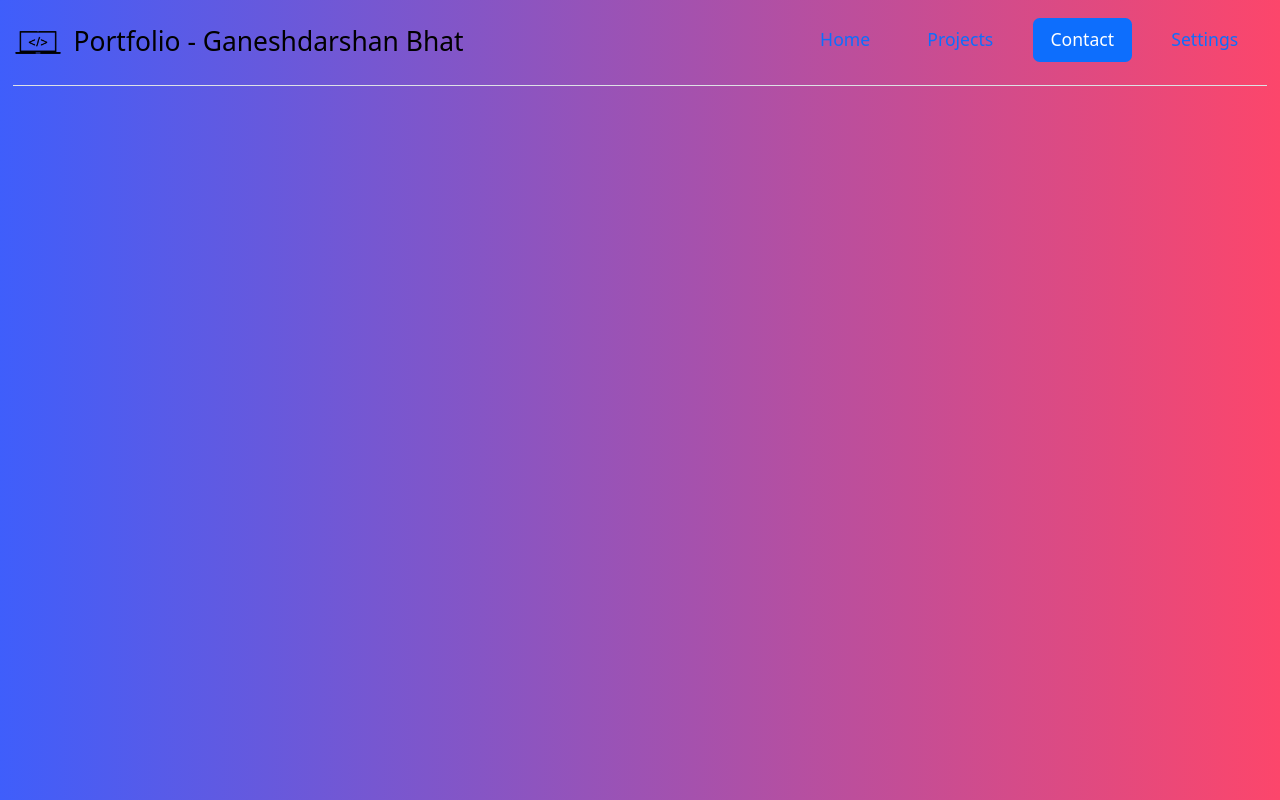
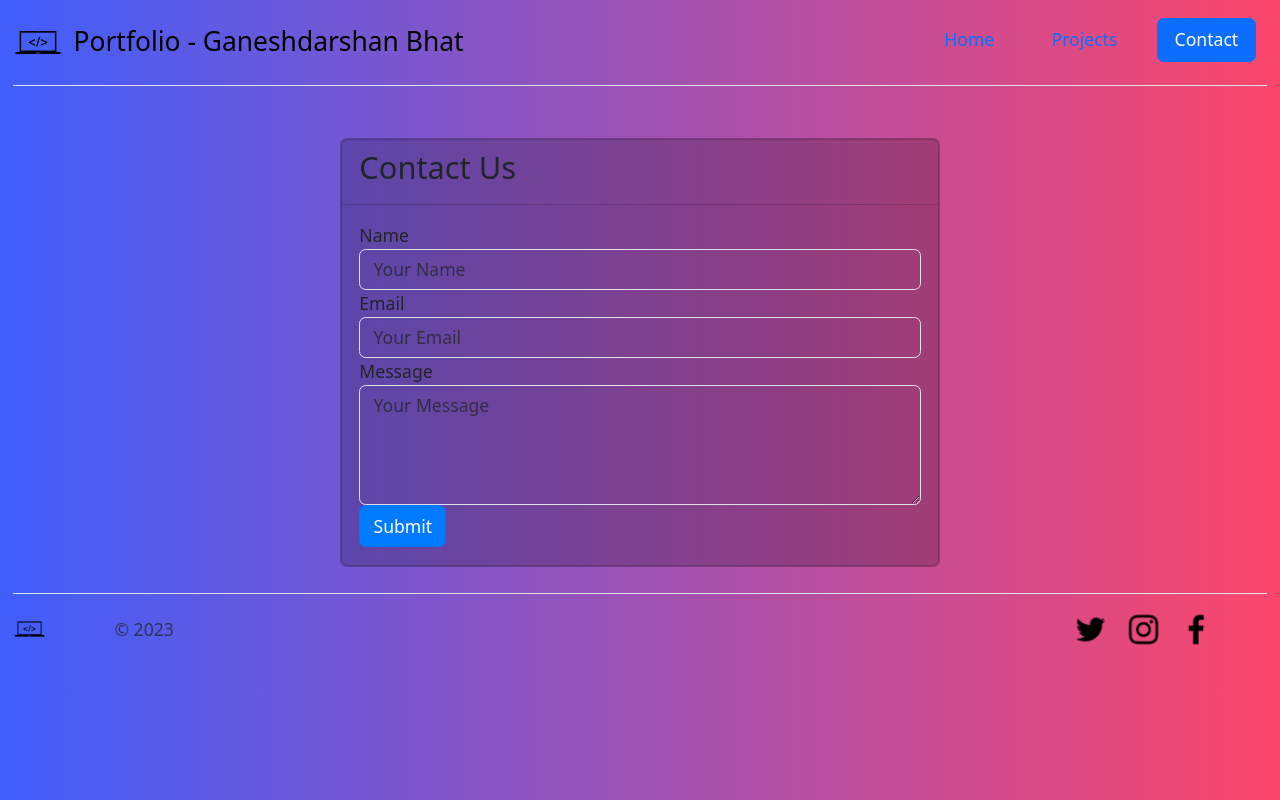
Before and after one commit to bhatganeshdarshan/Portfolio, a Django app: page /contact in a window 1280 px wide. Run offline with Django 3.2, Linux system fonts and the light colour scheme; some libraries are stand-ins or nearby versions.

Commit message:
all pages done

```diff
--- a/myPortfolio/templates/contact.html
+++ b/myPortfolio/templates/contact.html
@@ -22,6 +22,22 @@
       integrity="sha384-HwwvtgBNo3bZJJLYd8oVXjrBZt8cqVSpeBNS5n7C8IVInixGAoxmnlMuBnhbgrkm"
       crossorigin="anonymous"
     ></script>
+    <script src="https://ajax.googleapis.com/ajax/libs/jquery/3.5.1/jquery.min.js"></script>
+<script src="https://cdnjs.cloudflare.com/ajax/libs/popper.js/1.16.0/umd/popper.min.js"></script>
+<script src="https://maxcdn.bootstrapcdn.com/bootstrap/4.5.2/js/bootstrap.min.js"></script>
+<style>    .card {
+      background-color: rgba(0, 0, 0, 0.1); /* Transparent background */
+    }
+    .card-header {
+      background-color: rgba(0, 0, 0, 0); /* Transparent background for card headers */
+    }
+    .form-control {
+      background-color: rgba(0, 0, 0, 0); /* Transparent background for input fields */
+      color: #fff; /* White text color */
+    }
+    .btn-primary {
+      background-color: #007BFF; /* Primary button background color */
+    }</style>
   </head>
   <body class="grad-background">
     <div class="container-fluid">
@@ -49,9 +65,56 @@
           <!-- <li class="nav-item"><a href="#" class="nav-link">About</a></li> -->
           <li class="nav-item"><a href="/projects" class="nav-link">Projects</a></li>
           <li class="nav-item"><a href="/contact" class="nav-link active">Contact</a></li>
-          <li class="nav-item"><a href="/settings" class="nav-link">Settings</a></li>
         </ul>
       </header>
     </div>
+
+<div class="container mt-5">
+  <div class="row">
+    <div class="col-md-6 mx-auto">
+      <div class="card">
+      <div class="card">
+        <div class="card-header">
+          <h3>Contact Us</h3>
+        </div>
+        <div class="card-body">
+          <form>
+            <div class="form-group">
+              <label for="name">Name</label>
+              <input type="text" class="form-control" id="name" placeholder="Your Name" required>
+            </div>
+            <div class="form-group">
+              <label for="email">Email</label>
+              <input type="email" class="form-control" id="email" placeholder="Your Email" required>
+            </div>
+            <div class="form-group">
+              <label for="message">Message</label>
+              <textarea class="form-control" id="message" rows="4" placeholder="Your Message" required></textarea>
+            </div>
+            <button type="submit" class="btn btn-primary">Submit</button>
+          </form>
+        </div>
+      </div>
+    </div>
+  </div>
+</div>
+</div>
+  <div class="container-fluid">
+      <footer class="d-flex flex-wrap justify-content-between align-items-center py-3 my-4 border-top">
+        <div class="col-md-4 d-flex align-items-center">
+          <a href="/" class="mb-3 me-2 mb-md-0 text-muted text-decoration-none lh-1">
+            <img src="main_logo.png" alt="" style="max-width: 35%;">
+          </a>
+          <span class="text-muted">© 2023 </span>
+        </div>
+
+        <ul class="nav col-md-4 justify-content-end list-unstyled d-flex px-5">
+          <li class="ms-3"><a class="text-muted" href="#"><img src="{% static 'images/twitter.png'%}" alt=""></a></li>
+          <li class="ms-3"><a class="text-muted" href="#"><img src="{% static 'images/instagram.png'%}" alt=""></a></li>
+          <li class="ms-3"><a class="text-muted" href="#"><img src="{% static 'images/facebook.png'%}" alt=""></a></li>
+        </ul>
+      </footer>
+    </div>
   </body>
+
 </html>
--- a/myPortfolio/templates/index.html
+++ b/myPortfolio/templates/index.html
@@ -48,7 +48,6 @@
           <!-- <li class="nav-item"><a href="#" class="nav-link">About</a></li> -->
           <li class="nav-item"><a href="/projects" class="nav-link">Projects</a></li>
           <li class="nav-item"><a href="/contact" class="nav-link">Contact</a></li>
-          <li class="nav-item"><a href="/settings" class="nav-link">Settings</a></li>
         </ul>
       </header>
     </div>
```
Also changed, not shown: myPortfolio/templates/projects.html (+64 -1 lines), myPortfolio/static/css/style.css (line endings or trailing spaces).
